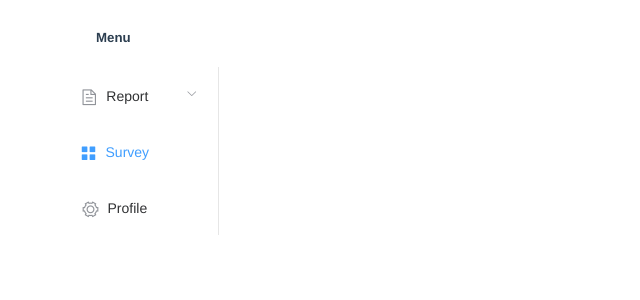
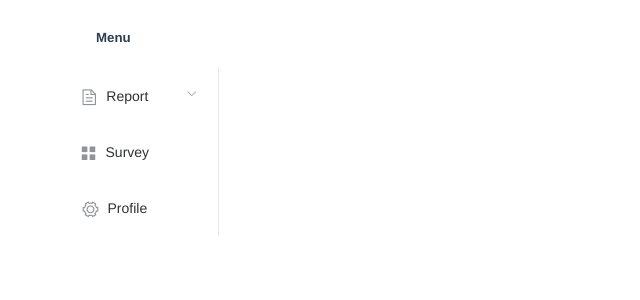
Before and after one commit to chenyan1998/Capstone_Project28, a Vue app in the folder frontend/: page /home in a window 1280 px wide. Shown: the top 300 px of the page, without its empty margins (0-640 px from the left). Built offline with nearby package versions, Linux system fonts and the light colour scheme.

Commit message:
sidebar component

```diff
--- a/frontend/src/components/Sidebar.vue
+++ b/frontend/src/components/Sidebar.vue
@@ -1,9 +1,8 @@
 <template>
   <el-row class="tac">
-  <el-col :span="4" left-align>
+  <el-col :span="4">
     <h5>Menu</h5>
     <el-menu
-      default-active="2"
       class="el-menu-vertical-demo"
       @open="handleOpen"
       @close="handleClose">
@@ -27,7 +26,7 @@
         <i class="el-icon-menu"></i>
         <span>Survey</span>
       </el-menu-item>
-      <el-menu-item index="4" @click="()=>{
+      <el-menu-item index="3" @click="()=>{
               this.$router.push({name: 'Profile'})}">
         <i class="el-icon-setting"></i>
         <span>Profile</span>
--- a/frontend/src/views/ReportHomepage.vue
+++ b/frontend/src/views/ReportHomepage.vue
@@ -10,9 +10,11 @@
 </template>
 
 <script>
+import Sidebar from '../components/Sidebar'
 import {ref} from 'vue'
 export default {
     name: 'ReportHomepage',
+    components: {Sidebar},
     setup(){
     const report_list = ref(['DepartmentReport', 'QuestionReport', 'IndividualReport'])
     return {report_list}
```
